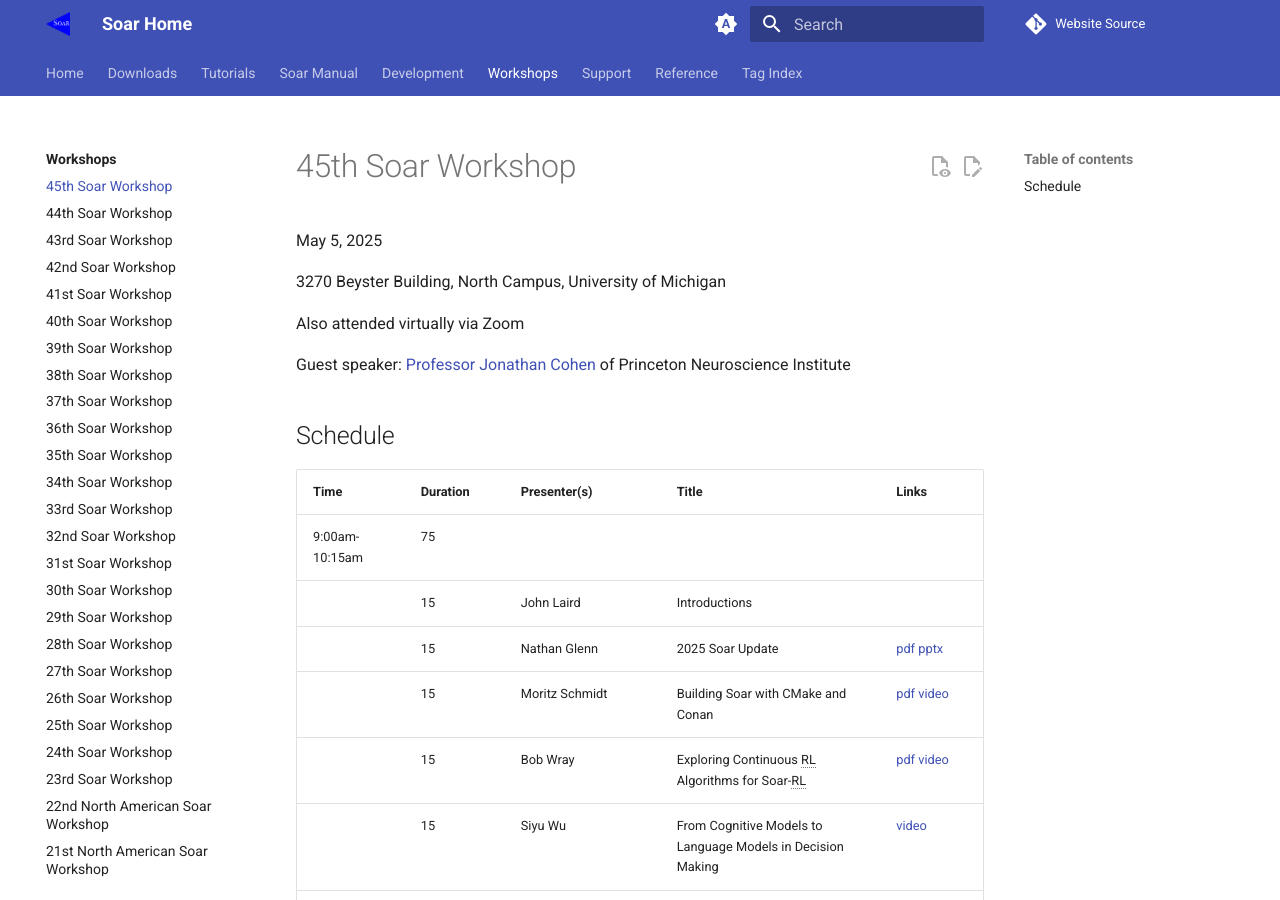
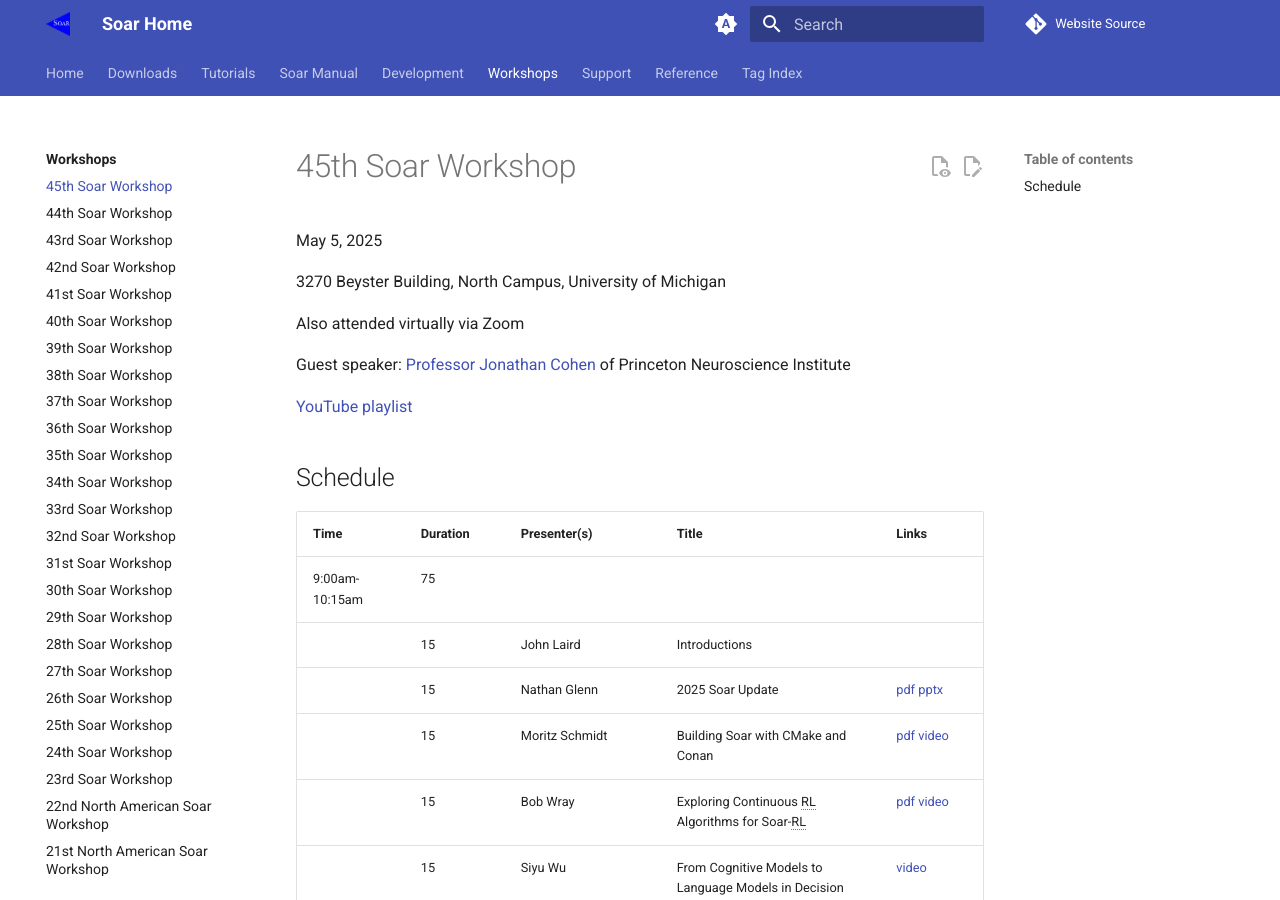
Before and after one commit to SoarGroup/SoarGroup.github.io, an MkDocs documentation site: the page built from docs/workshops/45.md, in a window 1280 px wide and 900 px high. Built offline with MkDocs 1.6.1 and Material for MkDocs 9.7.7, drawn with Linux system fonts in a browser that asks for light colours; comment, search, counter and statistics services are not loaded.

Commit message:
add YT playlist for WS 45

```diff
--- a/docs/workshops/45.md
+++ b/docs/workshops/45.md
@@ -9,13 +9,20 @@
 Guest speaker: [Professor Jonathan Cohen](https://pni.princeton.edu/people/jonathan-cohen)
 of Princeton Neuroscience Institute
 
+[YouTube playlist](https://www.youtube.com/playlist?list=PLoKKYskiirycWPYbSXGiKrqofzR591iJu)
+
+<!-- TODO -->
+<!-- ![Participant group photo, 2025](https://raw.githubusercontent.com/SoarGroup/website-downloads/main/workshops/45/2025_Workshop.jpg) -->
+
+<!-- ![Participant group photo with arms raised (making waves), 2015](https://raw.githubusercontent.com/SoarGroup/website-downloads/main/workshops/45/2025_Workshop_wave.jpg) -->
+
 ## Schedule
 
 | Time            | Duration | Presenter(s)                | Title                                                                 | Links |
 |-----------------|----------|-----------------------------|-----------------------------------------------------------------------|-------|
 | 9:00am-10:15am  | 75       |                             |                                                                       |       |
 |                 | 15       | John Laird                  | Introductions                                                         |       |
-|                 | 15       | Nathan Glenn                | 2025 Soar Update                                                      | [pdf](https://raw.githubusercontent.com/SoarGroup/website-downloads/main/workshops/45/Glenn_2025_Soar_Update.pdf) [pptx](https://github.com/SoarGroup/website-downloads/releases/download/ws_45_large_files/Glenn_2025_Soar_Update.pptx) <!--[video](TODO)--> |
+|                 | 15       | Nathan Glenn                | 2025 Soar Update                                                      | [pdf](https://raw.githubusercontent.com/SoarGroup/website-downloads/main/workshops/45/Glenn_2025_Soar_Update.pdf) [pptx](https://github.com/SoarGroup/website-downloads/releases/download/ws_45_large_files/Glenn_2025_Soar_Update.pptx) <!-- not recorded T_T --> |
 |                 | 15       | Moritz Schmidt              | Building Soar with CMake and Conan                                    | [pdf](https://raw.githubusercontent.com/SoarGroup/website-downloads/main/workshops/45/Schmidt.pdf) [video](https://youtu.be/nv9QEdDdyKU) |
 |                 | 15       | Bob Wray                    | Exploring Continuous RL Algorithms for Soar-RL                        | [pdf](https://raw.githubusercontent.com/SoarGroup/website-downloads/main/workshops/45/Wray_ContinuousRLforSoar.pdf) [video](https://youtu.be/wS2sKQ1Quu8) |
 |                 | 15       | Siyu Wu                     | From Cognitive Models to Language Models in Decision Making            | [video](https://youtu.be/nvEyGutrwSw) |
```
